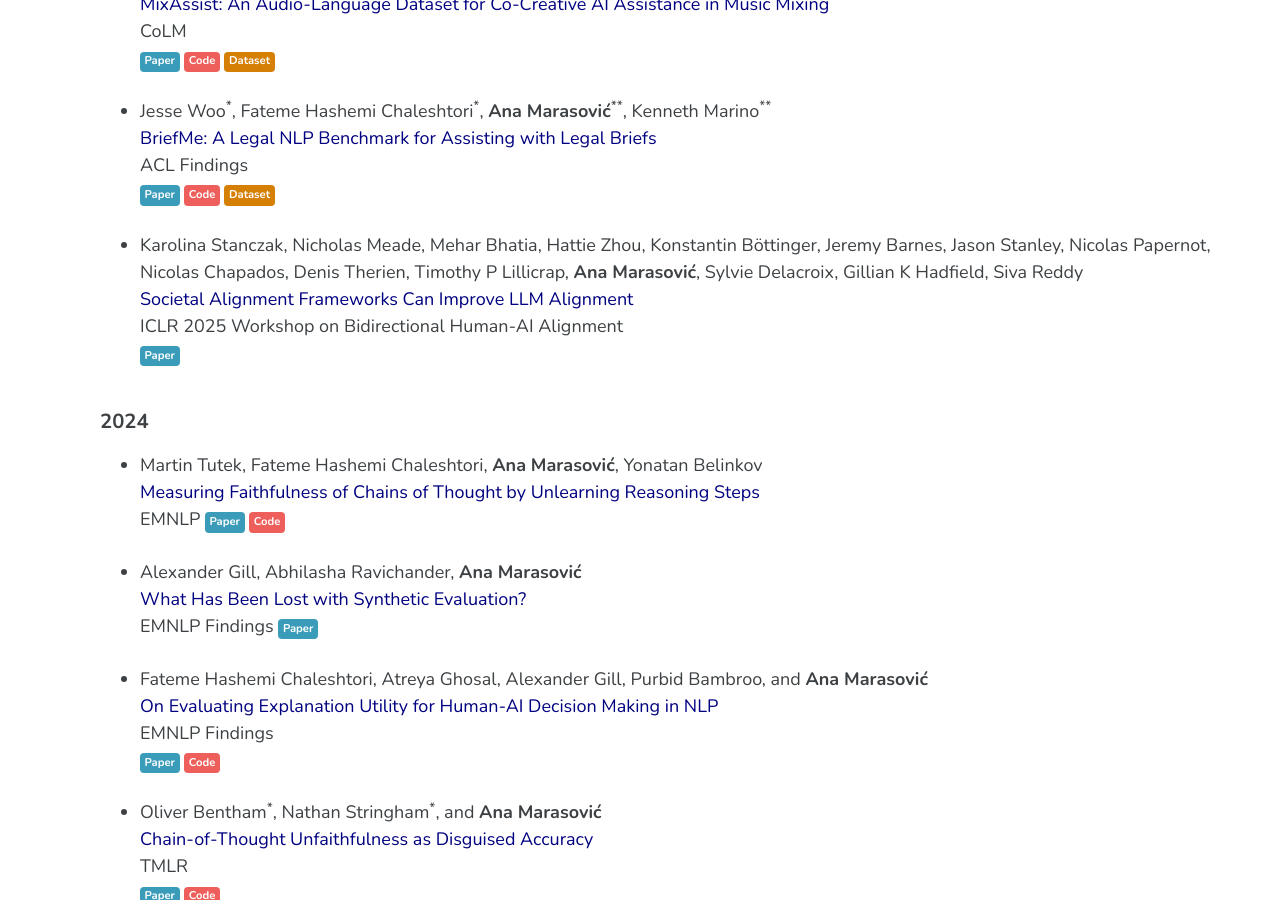
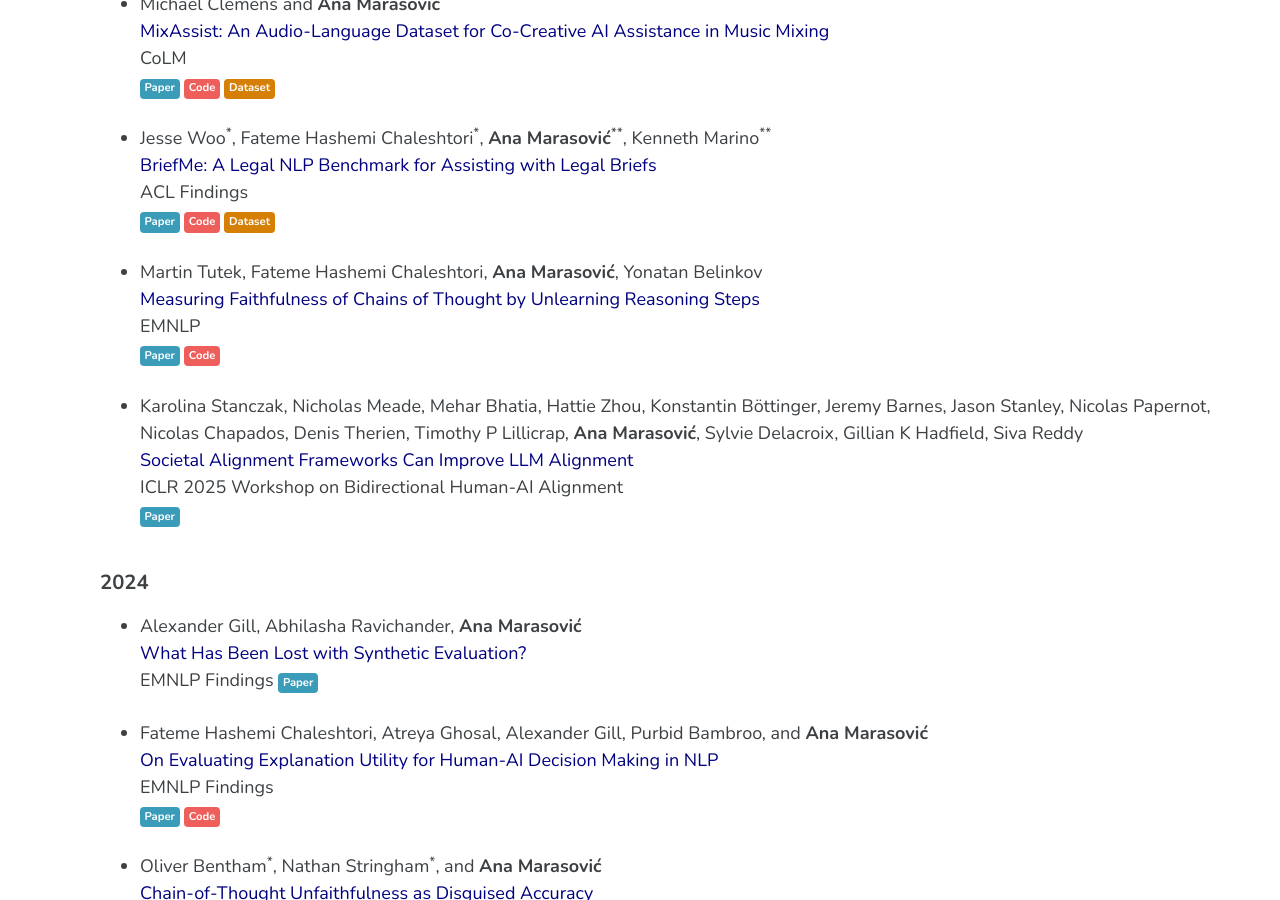
Before and after one commit to amarasovic/amarasovic.github.io, a Jekyll site: the page built from publications/index.md, in a window 1280 px wide and 900 px high, scrolled down 603 px. Built offline with Jekyll 4.4.1, drawn with Linux system fonts in a browser that asks for light colours; cached includes are drawn as plain includes; a script that is not in the unit is left out; part of the change alters nothing that is shown.

Commit message:
Fix publication formatting and year issues
- Move "Measuring Faithfulness" paper from 2024 to 2025 (correct year)
- Add proper spacing after ConeCut title for button line break
- Add proper spacing after Measuring Faithfulness title for button line break

🤖 Generated with [Claude Code](https://claude.ai/code)

Co-Authored-By: Claude <noreply@anthropic.com>

```diff
--- a/publications/index.md
+++ b/publications/index.md
@@ -29,6 +29,11 @@ CoLM
 ACL Findings
 [Paper](https://arxiv.org/abs/2506.06619){: .btn .btn--info .btn--small} [Code](https://github.com/utahnlp/BriefMe){: .btn .btn--danger .btn--small}  [Dataset](https://huggingface.co/datasets/jw4202/BriefMe){: .btn .btn--warning .btn--small}
 
+* Martin Tutek, Fateme Hashemi Chaleshtori, **Ana Marasović**, Yonatan Belinkov
+<span style="color:navy">Measuring Faithfulness of Chains of Thought by Unlearning Reasoning Steps</span>
+EMNLP
+[Paper](https://arxiv.org/abs/2502.14829){: .btn .btn--info .btn--small} [Code](https://github.com/technion-cs-nlp/parametric-faithfulness){: .btn .btn--danger .btn--small}
+
 * Karolina Stanczak, Nicholas Meade, Mehar Bhatia, Hattie Zhou, Konstantin Böttinger, Jeremy Barnes, Jason Stanley, Nicolas Papernot, Nicolas Chapados, Denis Therien, Timothy P Lillicrap, **Ana Marasović**, Sylvie Delacroix, Gillian K Hadfield, Siva Reddy
 <span style="color:navy">Societal Alignment Frameworks Can Improve LLM Alignment</span>
 ICLR 2025 Workshop on Bidirectional Human-AI Alignment
@@ -36,11 +41,6 @@ ICLR 2025 Workshop on Bidirectional Human-AI Alignment
 
 
 ### 2024
-
-* Martin Tutek, Fateme Hashemi Chaleshtori, **Ana Marasović**, Yonatan Belinkov
-<span style="color:navy">Measuring Faithfulness of Chains of Thought by Unlearning Reasoning Steps</span>
-EMNLP
-[Paper](https://arxiv.org/abs/2502.14829){: .btn .btn--info .btn--small} [Code](https://github.com/technion-cs-nlp/parametric-faithfulness){: .btn .btn--danger .btn--small}
 
 * Alexander Gill, Abhilasha Ravichander, **Ana Marasović**
 <span style="color:navy">What Has Been Lost with Synthetic Evaluation?</span>
```
